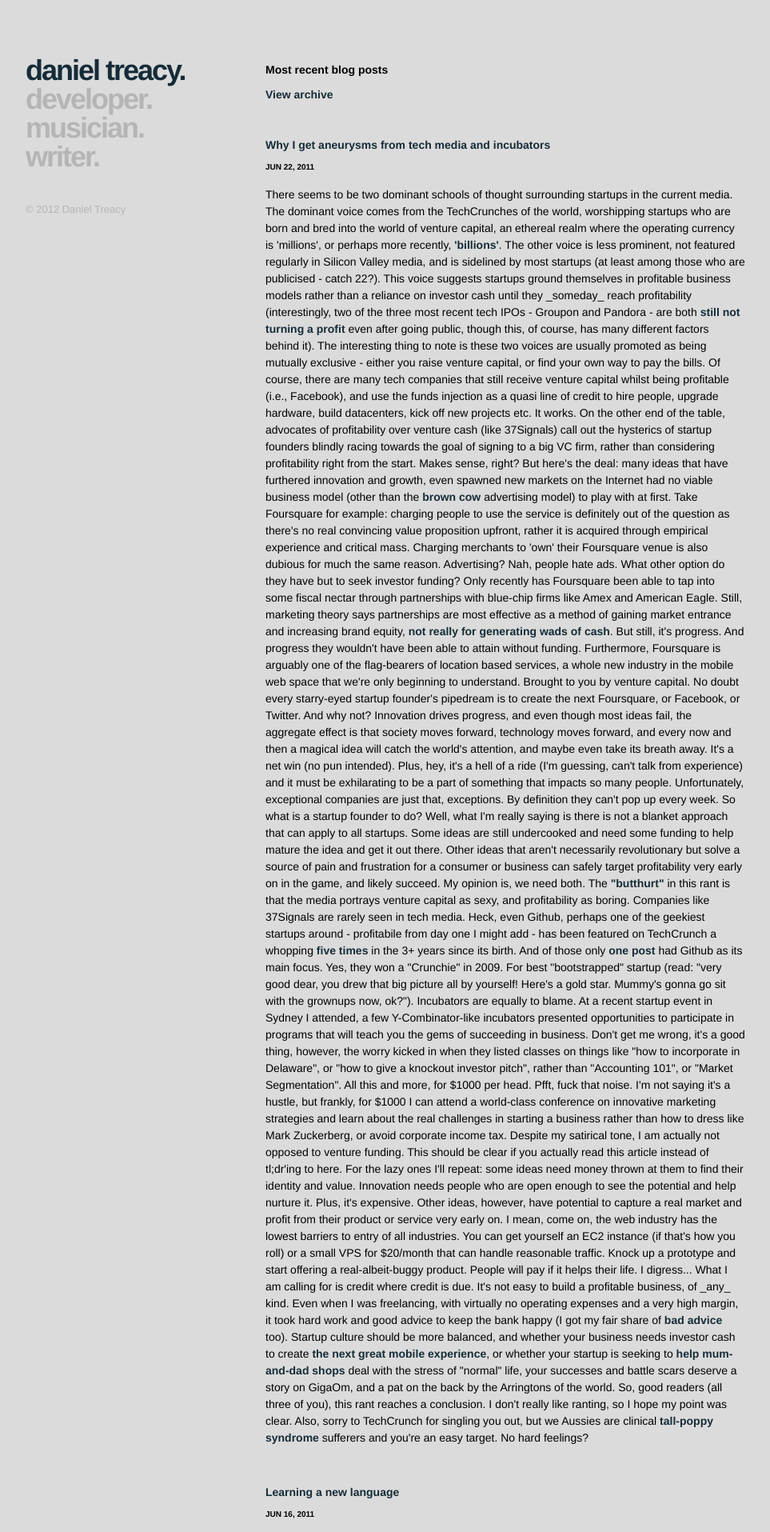
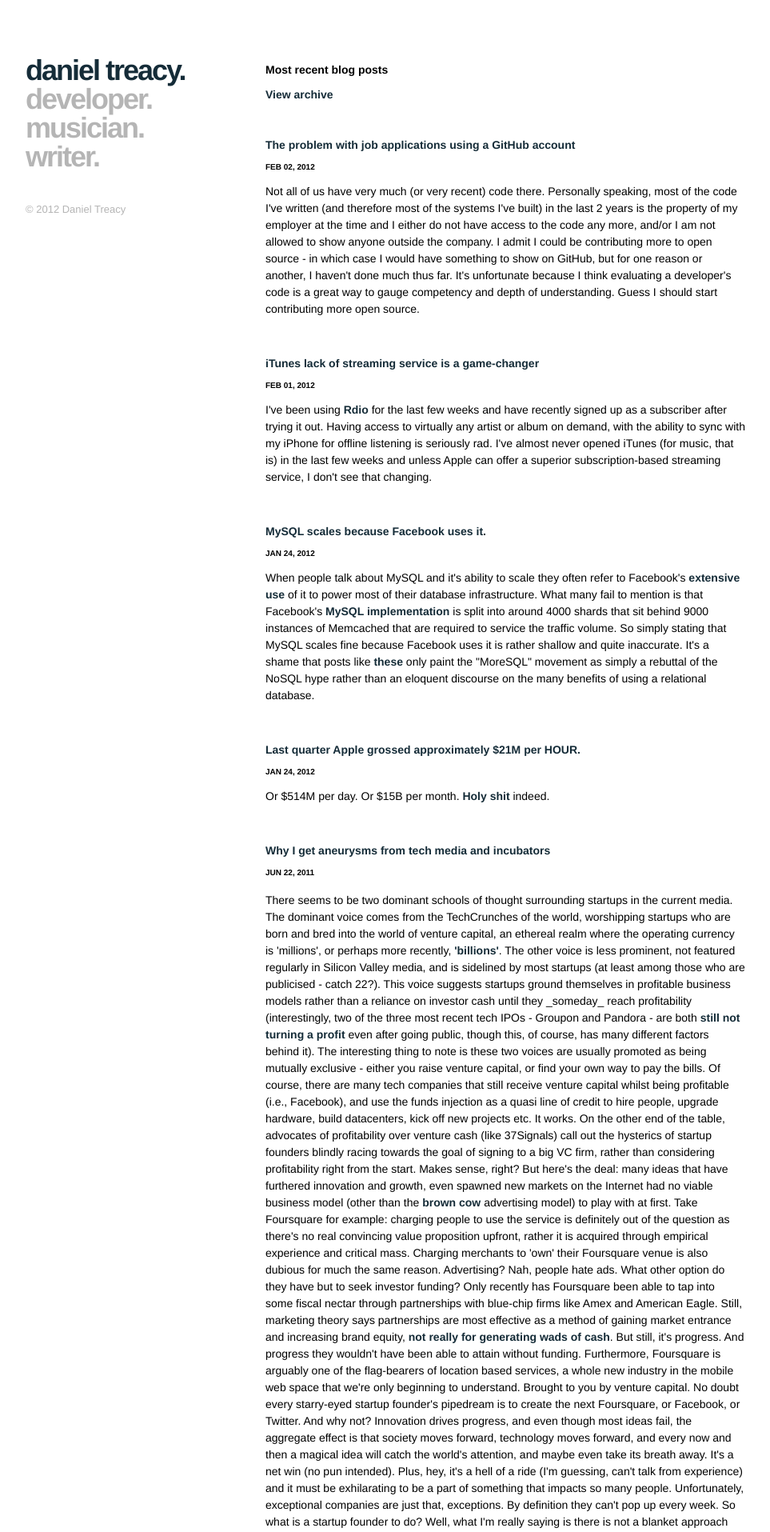
Before and after one commit to danieltreacy/danieltreacy.github.com, a Jekyll site: the page built from blog.html, in a window 1280 px wide. Shown: the top 1915 px of the page at 80% size, without its empty margins (158-1121 px from the left). Built offline with Jekyll 4.4.1, drawn with Linux system fonts in a browser that asks for light colours; some of the changed text lies outside the part shown.

Commit message:
Posts from Tumblr Changed background colour to white Updated about page Empty musician page

```diff
--- /dev/null
+++ b/_posts/2012-01-24-apple-results.textile
@@ -0,0 +1,10 @@
+---
+layout: post
+title: Last quarter Apple grossed approximately $21M per HOUR.
+---
+
+Or $514M per day.
+
+Or $15B per month.
+
+<a href="http://tumblr.com/ZEMtbyFI_zWd">Holy shit</a> indeed.
--- /dev/null
+++ b/_posts/2012-01-24-mysql-scaling.textile
@@ -0,0 +1,8 @@
+---
+layout: post
+title: "MySQL scales because Facebook uses it."
+---
+
+When people talk about MySQL and it's ability to scale they often refer to Facebook's <a href="https://www.facebook.com/MySQLatFacebook">extensive use</a> of it to power most of their database infrastructure. What many fail to mention is that Facebook's <a href="http://gigaom.com/cloud/facebook-trapped-in-mysql-fate-worse-than-death/">MySQL implementation</a> is split into around 4000 shards that sit behind 9000 instances of Memcached that are required to service the traffic volume. So simply stating that MySQL scales fine because Facebook uses it is rather shallow and quite inaccurate.
+
+It's a shame that posts like <a href="http://tatiyants.com/nosql-no-more-lets-double-down-with-moresql/">these</a>&nbsp;only paint the "MoreSQL" movement as simply a rebuttal of the NoSQL hype rather than an eloquent discourse on the many benefits of using a relational database.
--- /dev/null
+++ b/_posts/2012-02-01-itunes-no-streaming-service.textile
@@ -0,0 +1,6 @@
+---
+layout: post
+title: iTunes lack of streaming service is a game-changer
+---
+
+I've been using <a href="http://www.rdio.com">Rdio</a> for the last few weeks and have recently signed up as a subscriber after trying it out. Having access to virtually any artist or album on demand, with the ability to sync with my iPhone for offline listening is seriously rad. I've almost never opened iTunes (for music, that is) in the last few weeks and unless Apple can offer a superior subscription-based streaming service, I don't see that changing.
--- /dev/null
+++ b/_posts/2012-02-02-job-applications-github-account.textile
@@ -0,0 +1,12 @@
+---
+layout: post
+title: The problem with job applications using a GitHub account
+---
+
+Not all of us have very much (or very recent) code there.
+
+Personally speaking, most of the code I've written (and therefore most of the systems I've built) in the last 2 years is the property of my employer at the time and I either do not have access to the code any more, and/or I am not allowed to show anyone outside the company.
+
+I admit I could be contributing more to open source - in which case I would have something to show on GitHub, but for one reason or another, I haven't done much thus far. It's unfortunate because I think evaluating a developer's code is a great way to gauge competency and depth of understanding.
+
+Guess I should start contributing more open source.
--- a/about.html
+++ b/about.html
@@ -3,15 +3,16 @@ layout: front
 title: Introductions
 ---
 
-<h2>{{ page.title }}</h2>
+<h2>About myself</h2>
 
-<blockquote>"If I have seen further, it is by standing on the shoulders of giants."</blockquote>
-<cite>~ Sir Isaac Newton</cite>
+<ul>
+  <li>I was born in Melbourne, Australia to an American mother and Australian father. I currently live in Sydney.</li>
+  <li>I hold a US passport. After I was born my grandmother encouraged my mother to get me registered as a citizen born abroad. While I grew up in Australia and consider myself an Australian, I lived and travelled in America for 3 years, and am proud to be a US citizen.</li>
+  <li>I got my first job when I was 21. My parents discouraged me from working when I was in high school, preferring me to focus on my studies. My first role was as a salesperson for a <a href="http://www.harveynorman.com.au" target="_blank">computer retailer</a>. I enjoyed it for the most part, but didn't agree with the company's culture which prioritized margins and commission over customer benefit. My first <em>real</em> job was as a summer intern for a Sydney social media startup, <a href="http://buzznumbers.com.au/" target="_blank">BuzzNumbers</a>. That was 2008. After that I did freelance web design and development for 2 years until starting another internship at MLC, an investment bank and fund manager as a Java developer. After the internship I continued to contract for them for another year. Say what you want about enterprise, I learnt a ton, met some great mentors, and earned a little more business sense in the process. I now work for <a href="http://www.maxusglobal.com">Maxus</a>, a media agency, as an app developer and technologist (still not sure what that means). So far I'm having a blast working with some very talented people in an exciting industry.</li>
+<li>I'm a software engineer. I'm not the stereotypical nerd in many ways (no neckbeard, decent social life), but I love programming and building systems that do amazing things. My first language was PHP, and my first <em>professional</em> language was Java. While tedious and verbose, I love Java for its stability, security, and infinite number of third party libraries. From Java I started dabbling in Scala and want to look into other JVM languages in the future. I taught myself Ruby a few years ago; it feels young and spunky in comparison to Java (ironic that it is in fact older than Java) and I use it as my primary scripting language, for prototyping, and for most of my own projects.</li>
+  <li>I also play piano, keyboard, and <a href="http://en.wikipedia.org/wiki/Electone">organ</a>. I have done since I was five. I love writing music, and can lose touch with reality for hours on end playing and composing. I have owned acoustic pianos, organs, and keyboards, but my current partner in crime is a <a href="http://www.korg.com/m50" target="_blank">Korg M50</a> synthesizer workstation which satisfies my every need.</li>
+  <li>In addition to writing my own music, I am a huge appreciator of others' music. I am generally quite eclectic as far as genres are concerned, but my favourites are electro and synth, indie rock, folk, jazz and funk, and have recently acquired a taste for experimental and ambient music. Good remixes or covers make my spine tingle.</li>
+  <li>I got married in 2010 to a woman I don't deserve, and I consider myself a happy man.</li>
+</ul>
 
-<p>I'm a web developer from Melbourne, Australia, currently living and working in Sydney. I am finishing up a double degree of Computer Science and Business at the <a href="http://www.uts.edu.au/" target="_blank" >University of Technology Sydney</a> while contracting as a software engineer.</p>
-
-<p>When I was in high school I taught myself Korean, and have a general fascination for languages. This probably accounts, at least in some part, for why I am a software developer. I develop in the JVM for work, and Ruby for play, though these lines have been crossed in my recent trysts with JRuby, and I can see it becoming a long-term relationship very quickly.</p>
-
-<p>I am an avid book lover and while partial to science fiction and fantasy (Tolkien, Orson Scott Card, Asimov), I also enjoy the occasional classic Dickens or Austen. I also have a healthy appetite for non-fiction, particularly about business, and especialy those challenging the traditional product or marketing function (see <a href="http://www.amazon.com/gp/product/1591843170/ref=pd_lpo_k2_dp_sr_1?pf_rd_p=1278548962&pf_rd_s=lpo-top-stripe-1&pf_rd_t=201&pf_rd_i=159184021X&pf_rd_m=ATVPDKIKX0DER&pf_rd_r=0PHTV816A40PCNDRR9V3">'Purple Cow' by Seth Godin</a>).</p>
-
-<p>I love playing piano and keyboards, and have been since I was 5 years old. I write music occasionally, but tend to keep it to myself. Hopefully some day I can devote more time to it and share it with the world.</p>
+<h2>Colophon</h2>
--- a/index.html
+++ b/index.html
@@ -46,7 +46,7 @@ title: Blog
         user: "danielttreacy",
         api_key: api_key,
         format: "json",
-        limit: "5" },
+        limit: "8" },
       beforeSend: function() {
         $('#loading').html("Loading tracks...");
       },
@@ -84,7 +84,7 @@ title: Blog
   });
 </script>
 <h2>Welcome</h2>
-<p>This is the website of Daniel Treacy, a Sydney-based web and mobile developer. It serves as a portfolio of <a href="developer.html">software projects</a>, <a href="musician.html">music compositions</a>, and an <a href="blog.html">occasional blog</a>. You can read <a href="about.html">more about me</a>, or read the <a href="colophon.html">website colophon</a>.</p>
+<p>This is the website of Daniel Treacy, a Sydney-based web and mobile developer. It serves as a portfolio of <a href="developer.html">software projects</a>, <a href="musician.html">music compositions</a>, and an <a href="blog.html">occasional blog</a>. You can read <a href="about.html">more about me here</a>.</p>
 <p>Thanks for visiting.</p>
 
 <div class="cols">
--- /dev/null
+++ b/musician.html
@@ -0,0 +1,5 @@
+---
+layout: front
+title: Music
+---
+<h2>Coming soon...</h2>
--- a/stylesheets/v2.css
+++ b/stylesheets/v2.css
@@ -1,5 +1,5 @@
 body {
-  background: #dbdbdb;
+  background: #ffffff;
   font-family: Helvetica Neue, Arial, sans-serif;
   margin-top: 70px;
   -webkit-font-smoothing: antialiased;
@@ -87,11 +87,6 @@ footer {
 
 #content ul li {
   margin: 10px 0;
-  color: #888888;
-}
-
-#content ul li:hover {
-  color: #000000;
 }
 
 .artist {
```
Also changed, not shown: 1 other file.
